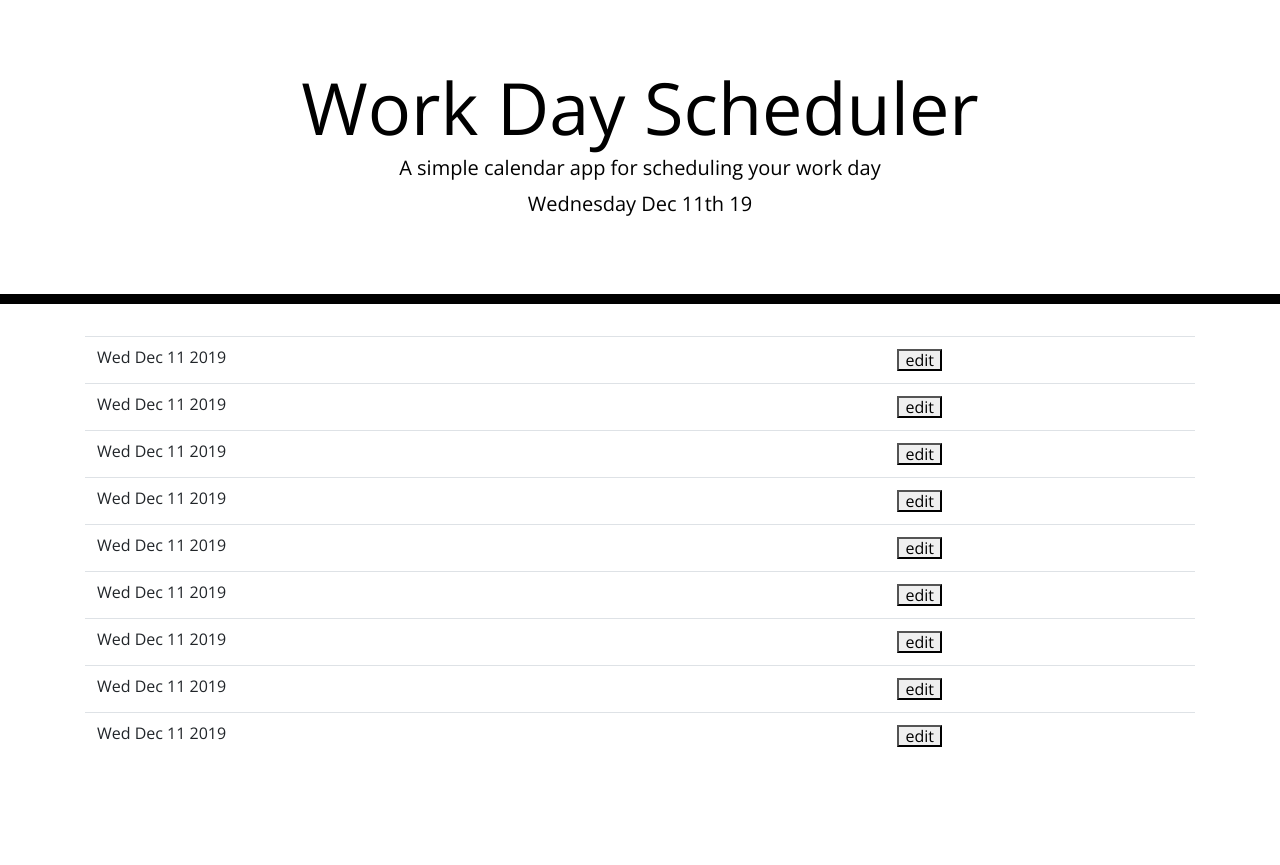
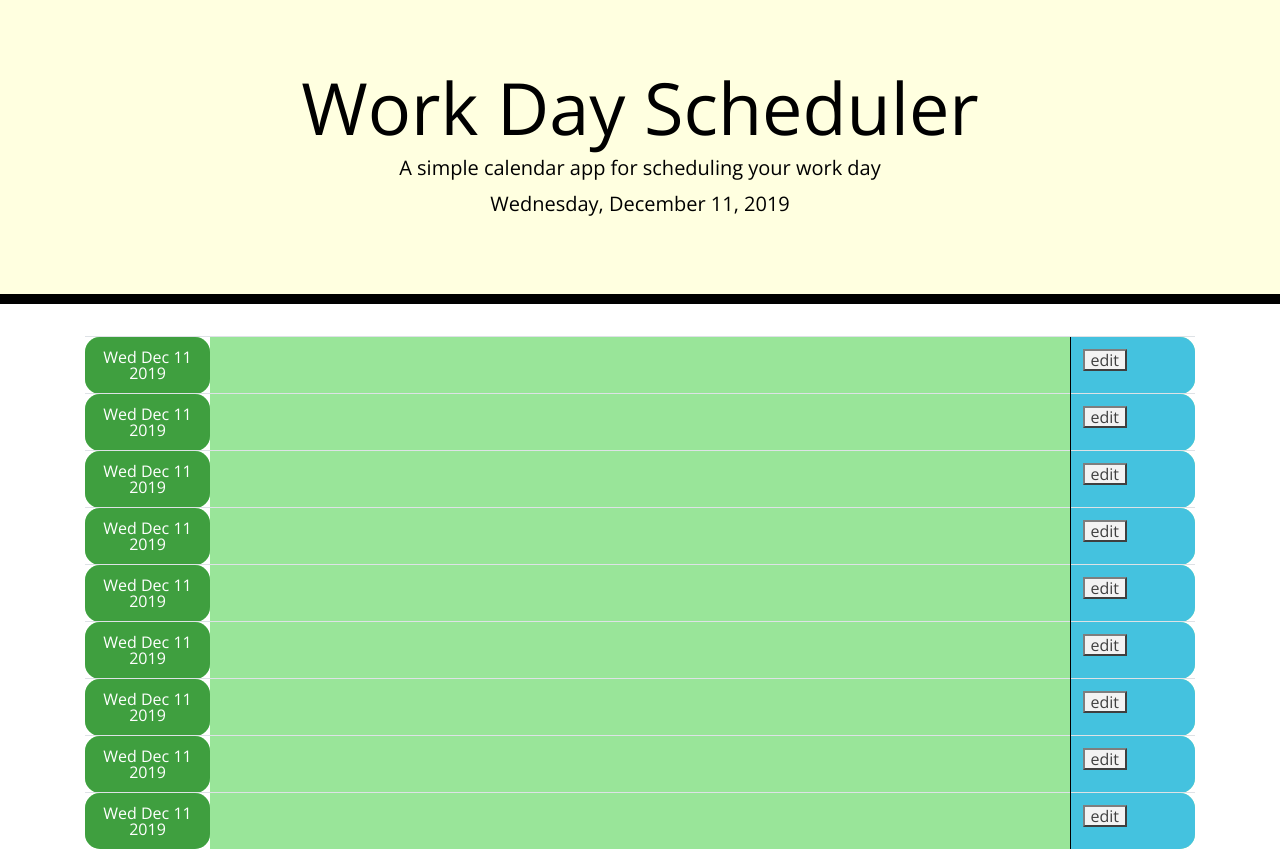
Before and after one commit to itsmedexter/Work_Day_Scheduler, a plain HTML site: page index.html in a window 1280 px wide. Before the commit the page ends 800 px from the top, so only its background shows below. Drawn offline with nearby package versions, Linux system fonts and the light colour scheme.

Commit message:
added some css styles to the page

```diff
--- a/style.css
+++ b/style.css
@@ -15,7 +15,7 @@ textarea{
 
 .jumbotron {
   text-align: center;
-  background-color: transparent;
+  background-color: lightyellow;
   color: black;
   border-radius: 0;
   border-bottom: 10px solid black;
@@ -28,6 +28,9 @@ textarea{
 .time-block{
   text-align: center;
   border-radius: 15px;
+  background-color: green;
+  width: 125px;
+  color: white;
 }
 
 .row {
@@ -54,7 +57,8 @@ textarea{
 
 .future {
   background-color: #77dd77;
-  color: white;
+  opacity: 75%;
+  color: black;
 }
 
 .saveBtn {
@@ -63,6 +67,7 @@ textarea{
   border-bottom-right-radius: 15px;
   background-color: #06AED5;
   color: white;
+  width: 125px;
 }
 
 .saveBtn i:hover {
--- a/style.js
+++ b/style.js
@@ -2,10 +2,18 @@
 // Id #CurrentDay
 // .date where new time blocks go
 var currentDay = document.getElementById("currentDay");
-currentDay.innerHTML = moment().format("dddd MMM Do YY");
+currentDay.innerHTML = moment().format("dddd, MMMM D, YYYY");
 // 1 create a field on the time block where user can place info blocks of hours 9 to 5
 //-- Create a list or table store timeblock, contain the time, input field (user can place note), hold button.
-var data = [{ date: new Date(), todo: '', editing: false }, { date: new Date(), todo: '', editing: false }, { date: new Date(), todo: '', editing: false }, { date: new Date(), todo: '', editing: false }, { date: new Date(), todo: '', editing: false }, { date: new Date(), todo: '', editing: false }, { date: new Date(), todo: '', editing: false }, { date: new Date(), todo: '', editing: false }, { date: new Date(), todo: '', editing: false }]
+var data = [{ date: new Date(), todo: '', editing: false },
+{ date: new Date(), todo: '', editing: false },
+{ date: new Date(), todo: '', editing: false },
+{ date: new Date(), todo: '', editing: false },
+{ date: new Date(), todo: '', editing: false },
+{ date: new Date(), todo: '', editing: false },
+{ date: new Date(), todo: '', editing: false },
+{ date: new Date(), todo: '', editing: false },
+{ date: new Date(), todo: '', editing: false }]
 
 
 
@@ -16,7 +24,7 @@ function generateData() {
     var todo = data[i];
     var inEditingMode = todo.editing === true;
     todo.todo = localStorage.getItem("newData" + i);
-    var date = $("<td>").text(todo.date.toDateString());
+    var date = $("<td>").addClass("time-block").text(todo.date.toDateString());
     var input = $("<input>").attr("type", "text").val(todo.todo).addClass("input" + i);
     var span = $("<span>").attr('data-state', 'not-editing').text(todo.todo)
     var inputTd;
@@ -31,8 +39,8 @@ function generateData() {
       button = $("<button>").text("edit").attr('data-index', i).addClass('edit-btn');
 
     }
-    var buttonTd = $("<td>").append(button);
-    var tr = $("<tr>").append(date, inputTd, buttonTd);
+    var buttonTd = $("<td>").append(button).addClass("saveBtn");
+    var tr = $("<tr>").addClass("future").append(date, inputTd, buttonTd);
     $("#calendar").append(tr);
 
   }
```
